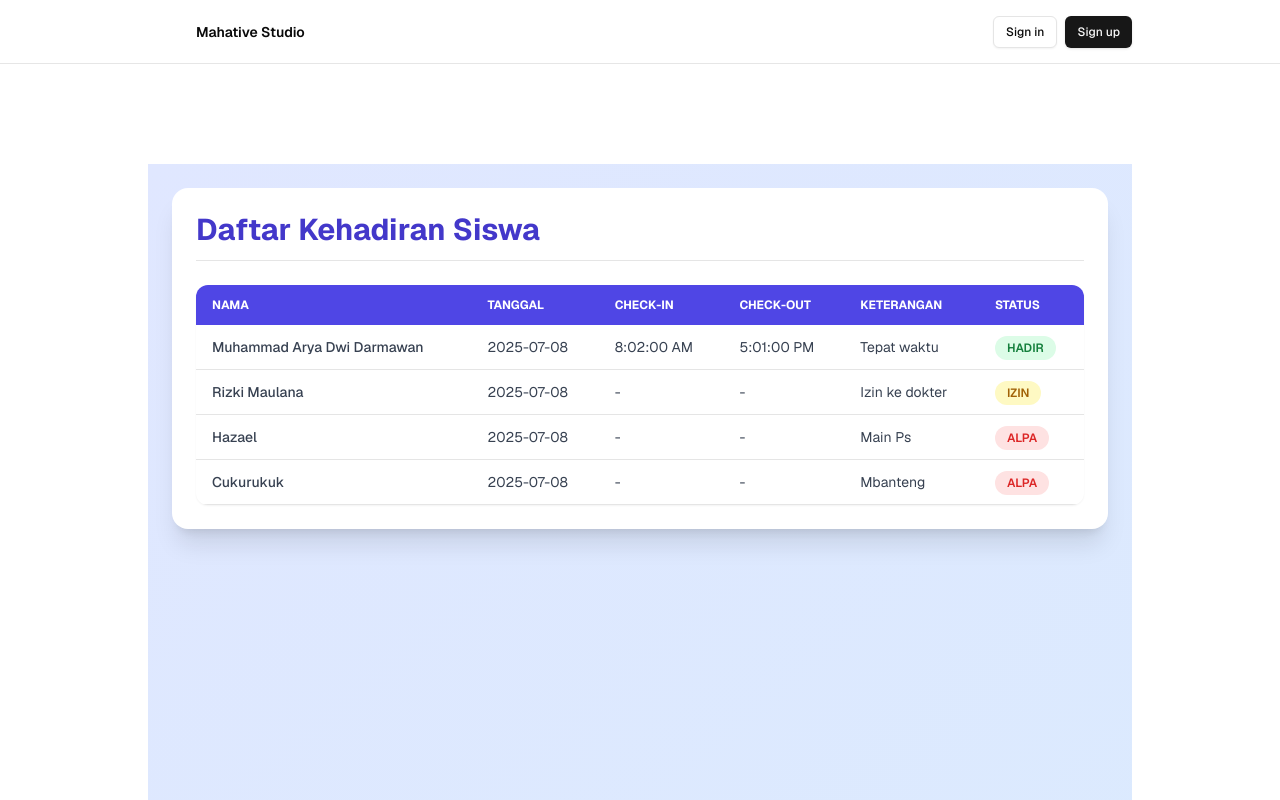
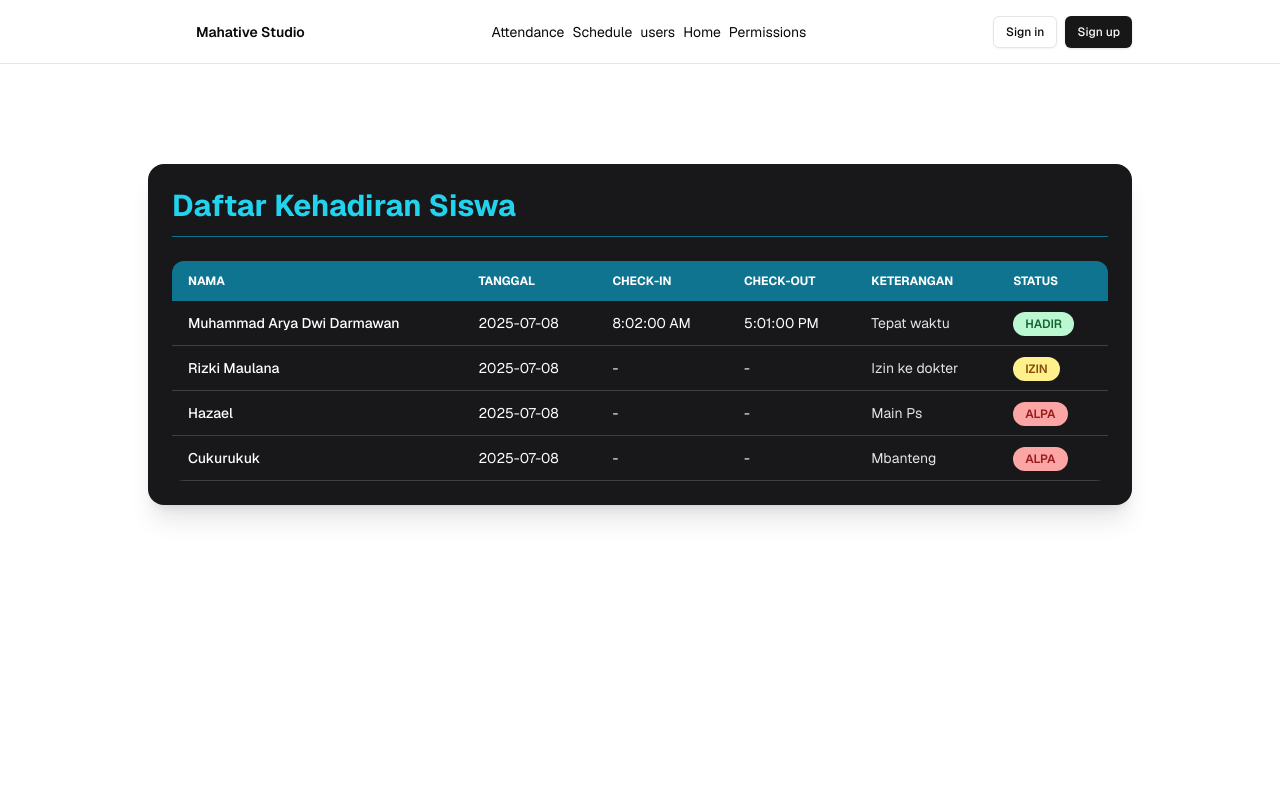
Before and after one commit to ghazwanz/attendance, a Next.js app: page /protected/attendances in a window 1280 px wide. Shown: the top 800 px of the page. Built offline with nearby package versions, Linux system fonts and the light colour scheme; no server answers.

Commit message:
mangubah halaman login,attendances,navigation

```diff
--- a/app/auth/halaman-baru/page.tsx
+++ b/app/auth/halaman-baru/page.tsx
@@ -3,14 +3,17 @@ import React from "react";
 export default function page() {
   return (
       <div className="flex min-h-screen bg-gradient-to-r from-fuchsia-500 to-indigo-500 relative overflow-hidden">
+
       {/* KIRI - ILUSTRASI */}
       <div className="hidden md:flex w-1/2 items-center justify-center relative">
+
         {/* Logo di atas */}
         <img
-          src="	https://siprakerin.com/assets/images/logo2.png"
+          src={'/logo1.png'}
           alt="SIPRAKERIN Logo"
           className="absolute top-8 left-8 w-14"
         />
+
         {/* Gambar Ilustrasi */}
         <img
           src="https://siprakerin.com/assets/images/auth/login.svg"
--- a/app/protected/attendances/page.tsx
+++ b/app/protected/attendances/page.tsx
@@ -5,15 +5,15 @@ const absensiData = attendance.attendances;
 
 export default function TabelAbsensi() {
   return (
-    <div className="min-h-screen bg-gradient-to-br from-indigo-100 to-blue-100 p-6">
-      <div className="max-w-6xl mx-auto bg-white rounded-2xl shadow-xl p-6">
-        <h1 className="text-3xl font-bold text-indigo-700 mb-6 border-b pb-3">
+    <div className="min-h-screen">
+      <div className="max-w-6xl mx-auto bg-zinc-900 rounded-2xl shadow-xl p-6">
+        <h1 className="text-3xl font-bold text-cyan-400 mb-6 border-b border-cyan-700 pb-3">
           Daftar Kehadiran Siswa
         </h1>
 
         <div className="overflow-x-auto rounded-xl shadow-sm">
           <table className="min-w-full table-auto border-collapse text-sm">
-            <thead className="bg-indigo-600 text-white uppercase text-xs">
+            <thead className="bg-cyan-700 text-white uppercase text-xs">
               <tr>
                 <th className="px-4 py-3 text-left">Nama</th>
                 <th className="px-4 py-3 text-left">Tanggal</th>
@@ -23,35 +23,35 @@ export default function TabelAbsensi() {
                 <th className="px-4 py-3 text-left">Status</th>
               </tr>
             </thead>
-            <tbody className="text-gray-700">
+            <tbody>
               {absensiData.map((item, index) => (
                 <tr
                   key={index}
-                  className="hover:bg-indigo-50 transition-all border-b"
+                  className="hover:bg-zinc-800 transition-all border-b border-zinc-700"
                 >
-                  <td className="px-4 py-3 font-medium">
+                  <td className="px-4 py-3 font-medium text-white">
                     {item.nama || "Tanpa Nama"}
                   </td>
-                  <td className="px-4 py-3">{item.date}</td>
-                  <td className="px-4 py-3">
+                  <td className="px-4 py-3 text-white">{item.date}</td>
+                  <td className="px-4 py-3 text-white">
                     {item.check_in
                       ? new Date(item.check_in).toLocaleTimeString()
                       : "-"}
                   </td>
-                  <td className="px-4 py-3">
+                  <td className="px-4 py-3 text-white">
                     {item.check_out
                       ? new Date(item.check_out).toLocaleTimeString()
                       : "-"}
                   </td>
-                  <td className="px-4 py-3">{item.notes}</td>
+                  <td className="px-4 py-3 text-zinc-200">{item.notes}</td>
                   <td className="px-4 py-3">
                     <span
                       className={`px-3 py-1 rounded-full text-xs font-semibold ${
                         item.status === "HADIR"
-                          ? "bg-green-100 text-green-700"
+                          ? "bg-green-200 text-green-800"
                           : item.status === "IZIN"
-                          ? "bg-yellow-100 text-yellow-700"
-                          : "bg-red-100 text-red-600"
+                          ? "bg-yellow-200 text-yellow-800"
+                          : "bg-red-300 text-red-800"
                       }`}
                     >
                       {item.status}
--- a/app/protected/layout.tsx
+++ b/app/protected/layout.tsx
@@ -23,6 +23,13 @@ export default function ProtectedLayout({
               </div>
               <Link href={"/"}>Mahative Studio</Link>
             </div>
+            <div className="flex items-center gap-2">
+              <Link href={"/protected/attendances"}>Attendance</Link>
+              <Link href={"/protected/schedule"}>Schedule</Link>
+              <Link href={"/protected/users"}>users</Link>
+              <Link href={"/protected/"}>Home</Link>
+              <Link href={"/protected/permissions"}>Permissions</Link>
+              </div>
             {!hasEnvVars ? <EnvVarWarning /> : <AuthButton />}
           </div>
         </nav>
```
Also changed, not shown: app/protected/permissions/page.tsx (renamed from app/protected/PermissionTable/page.tsx).
